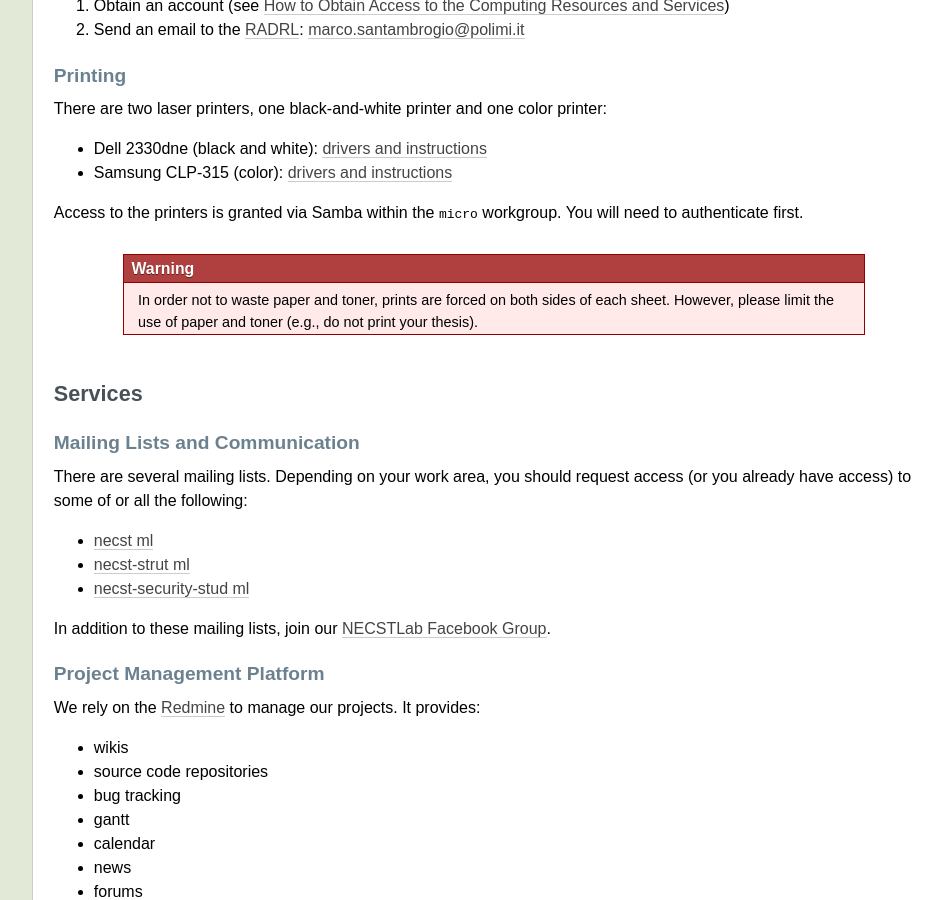
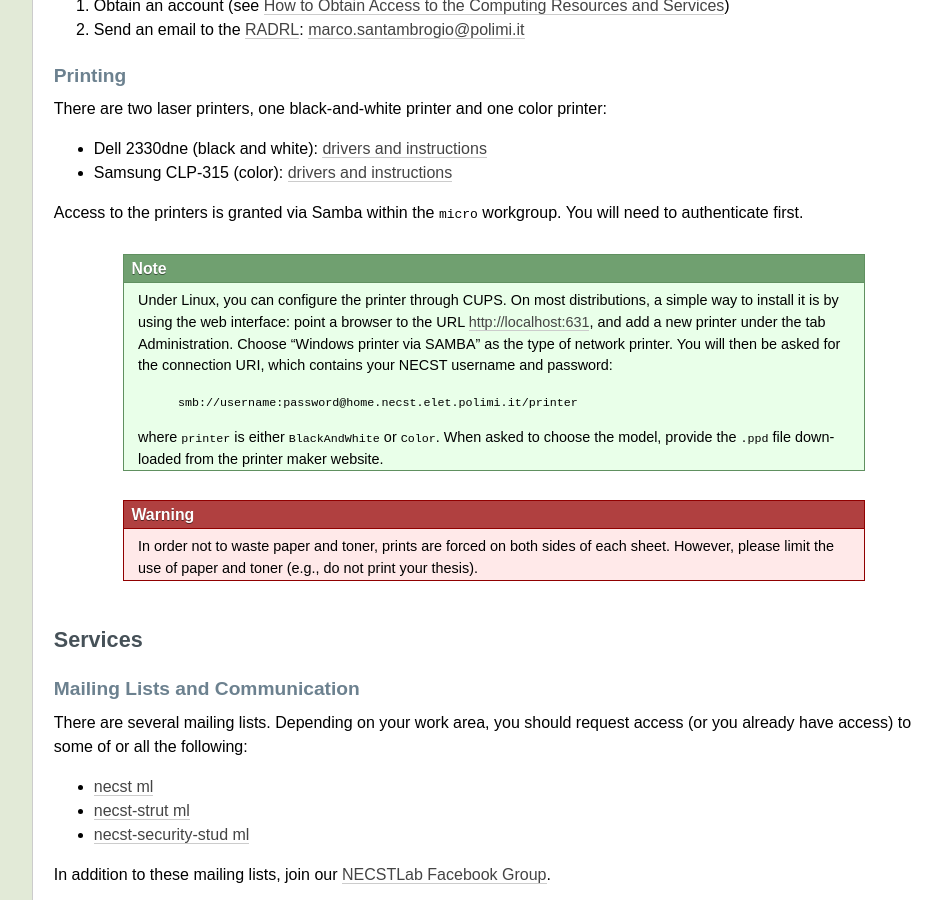
Before and after one commit to necst/necst-guide, a Sphinx documentation site: the page built from source/content/facilities.rst, in a window 1280 px wide and 900 px high, scrolled down 4851 px. Shown: the whole window, without its empty margins (224-1166 px from the left). Built offline with Sphinx 7.4.7, drawn with Linux system fonts in a browser that asks for light colours; formulas are drawn with MathJax 3.

Commit message:
How to install the printer on Linux
Added instructions on how to configure the printer on Linux via CUPS WebInterface and SAMBA

```diff
--- a/source/content/facilities.rst
+++ b/source/content/facilities.rst
@@ -222,6 +222,14 @@ There are two laser printers, one black-and-white printer and one color printer:
 
 Access to the printers is granted via Samba within the :kbd:`micro` workgroup. You will need to authenticate first.
 
+  .. note::
+
+     Under Linux, you can configure the printer through CUPS. On most distributions, a simple way to install it is by using the web interface: point a browser to the URL http://localhost:631, and add a new printer under the tab Administration. Choose "Windows printer via SAMBA" as the type of network printer. You will then be asked for the connection URI, which contains your NECST username and password:
+
+          :kbd:`smb://username:password@home.necst.elet.polimi.it/printer`
+
+     where :kbd:`printer` is either :kbd:`BlackAndWhite` or :kbd:`Color`. When asked to choose the model, provide the :kbd:`.ppd` file downloaded from the printer maker website.
+
   .. warning::
      In order not to waste paper and toner, prints are forced on both sides of each sheet. However, please limit the use of paper and toner (e.g., do not print your thesis).
 
```
